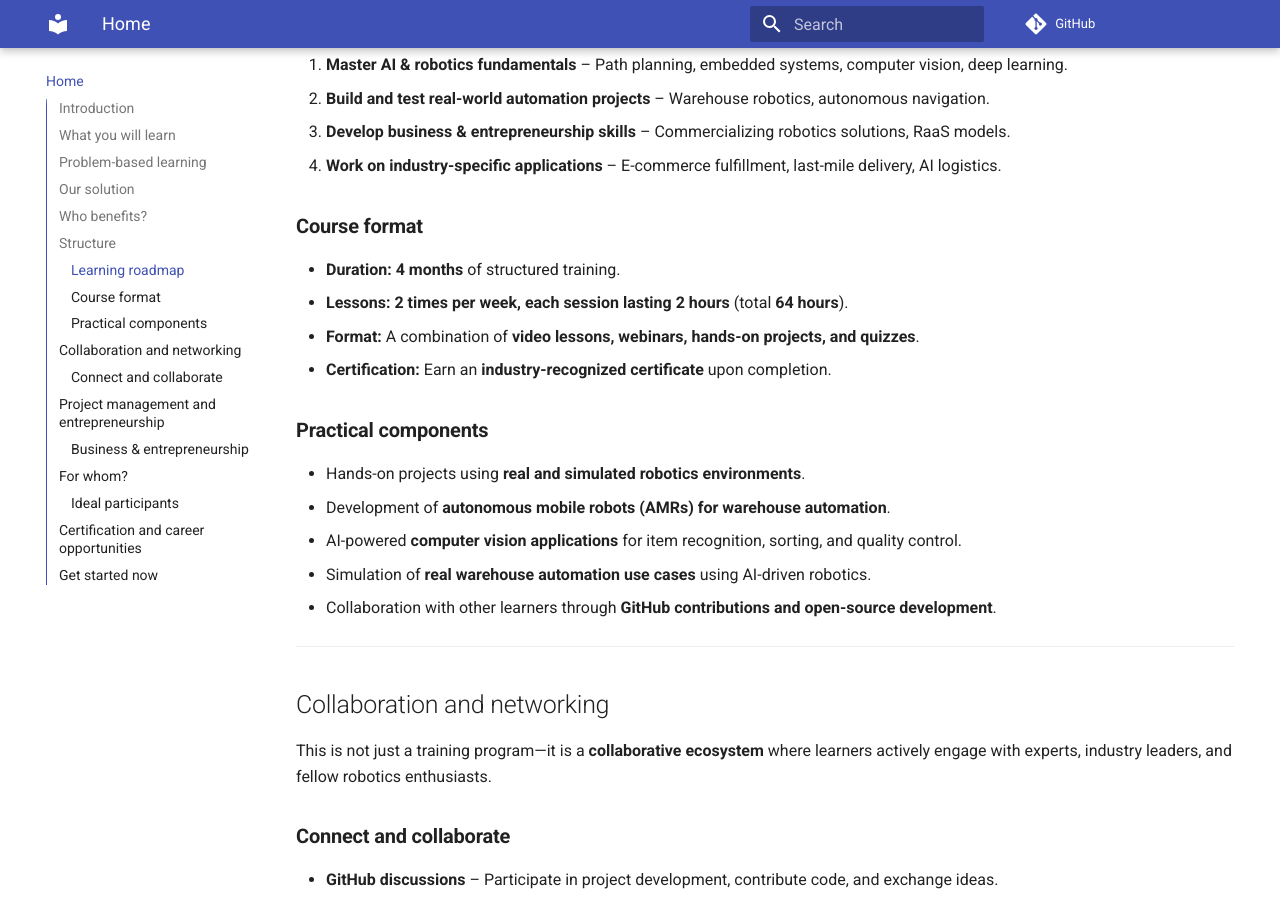
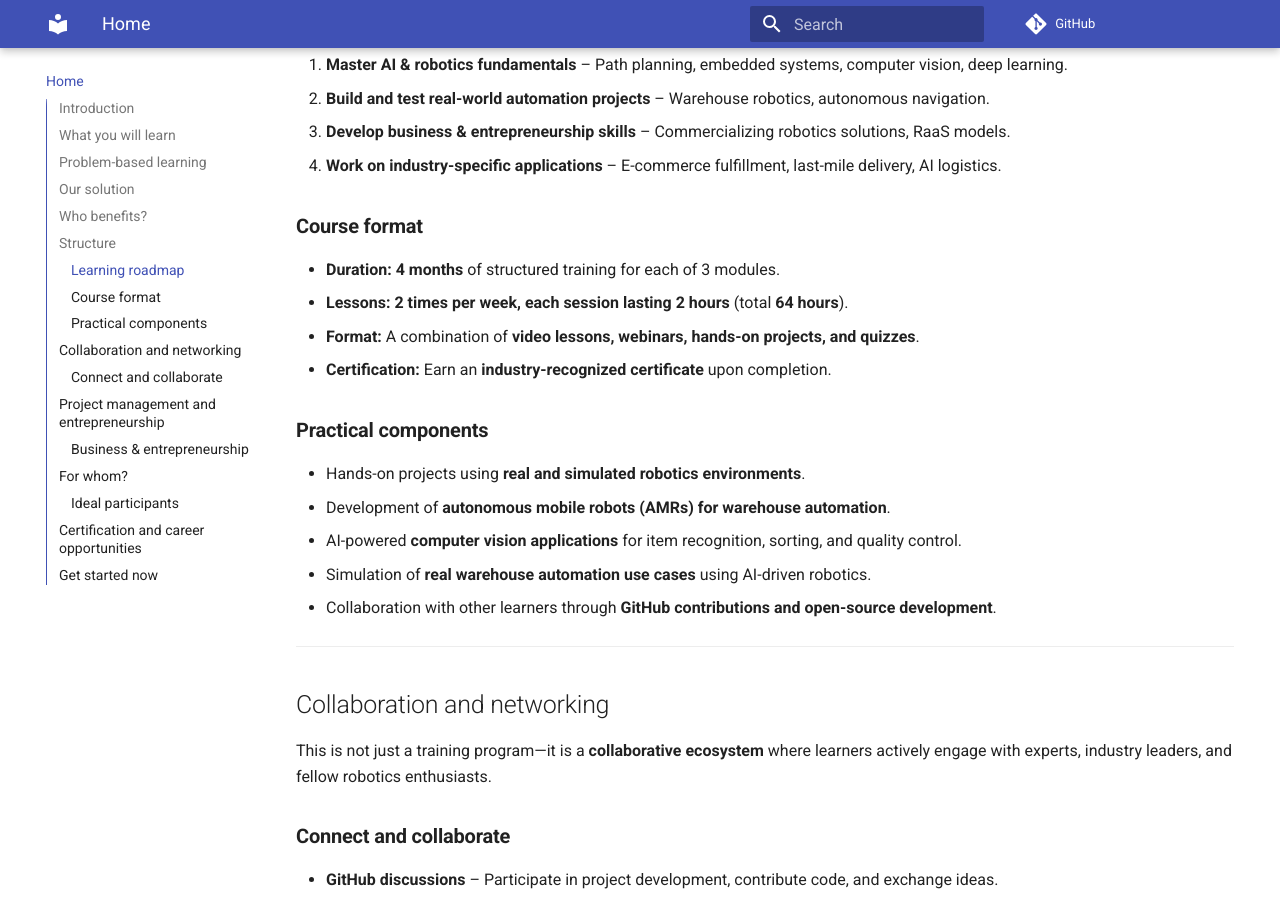
Before and after one commit to BotshareAI/Botshare_book, an MkDocs documentation site: the page built from docs/index.md, in a window 1280 px wide and 900 px high, scrolled down 1824 px. Built offline with MkDocs 1.6.1 and Material for MkDocs 9.7.7, drawn with Linux system fonts in a browser that asks for light colours.

Commit message:
Update index.md

```diff
--- a/docs/index.md
+++ b/docs/index.md
@@ -56,7 +56,7 @@ This initiative is structured as a **problem-based, hands-on learning program**
 4. **Work on industry-specific applications** – E-commerce fulfillment, last-mile delivery, AI logistics.
 
 ### **Course format**
-- **Duration:** **4 months** of structured training.
+- **Duration:** **4 months** of structured training for each of 3 modules.
 - **Lessons:** **2 times per week, each session lasting 2 hours** (total **64 hours**).
 - **Format:** A combination of **video lessons, webinars, hands-on projects, and quizzes**.
 - **Certification:** Earn an **industry-recognized certificate** upon completion.
```
